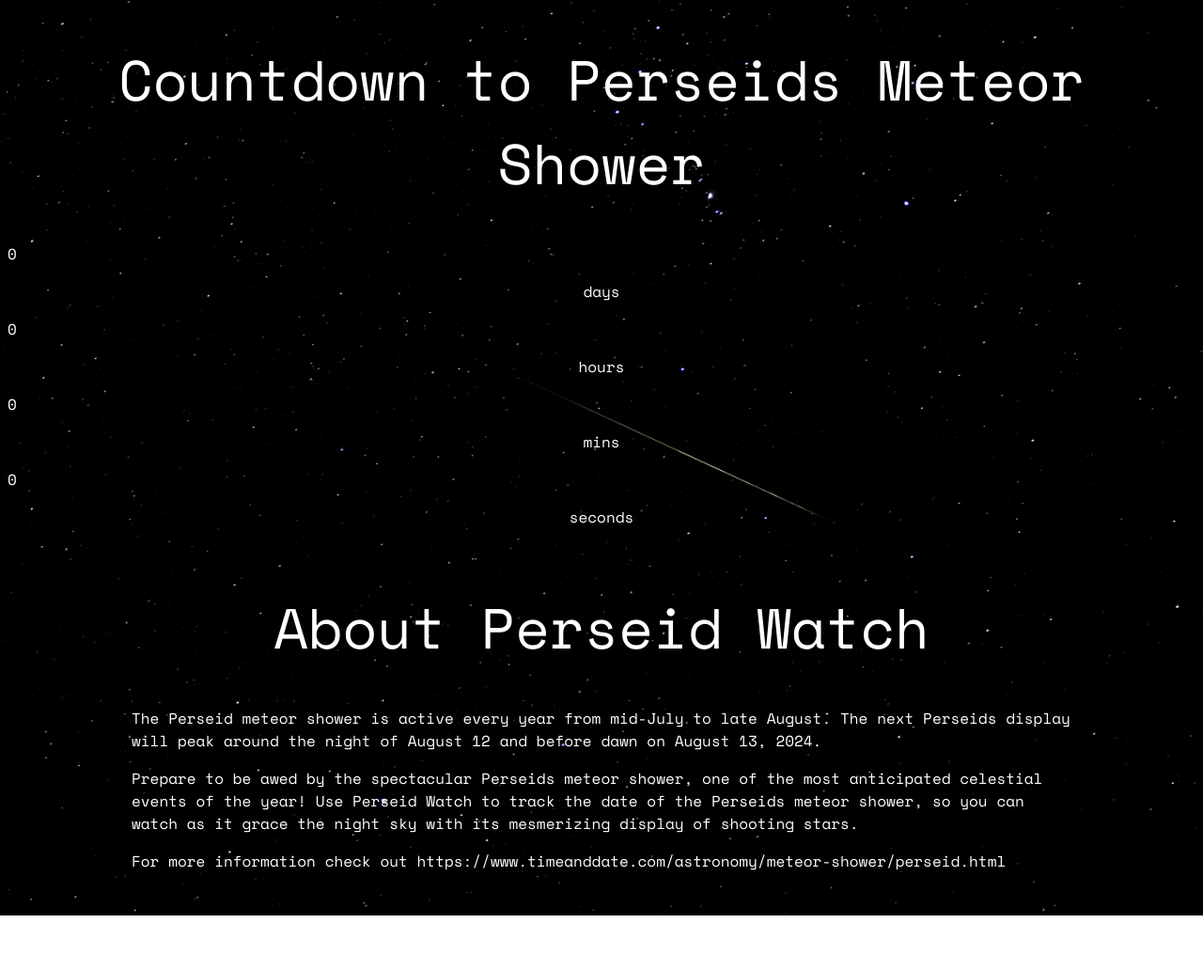
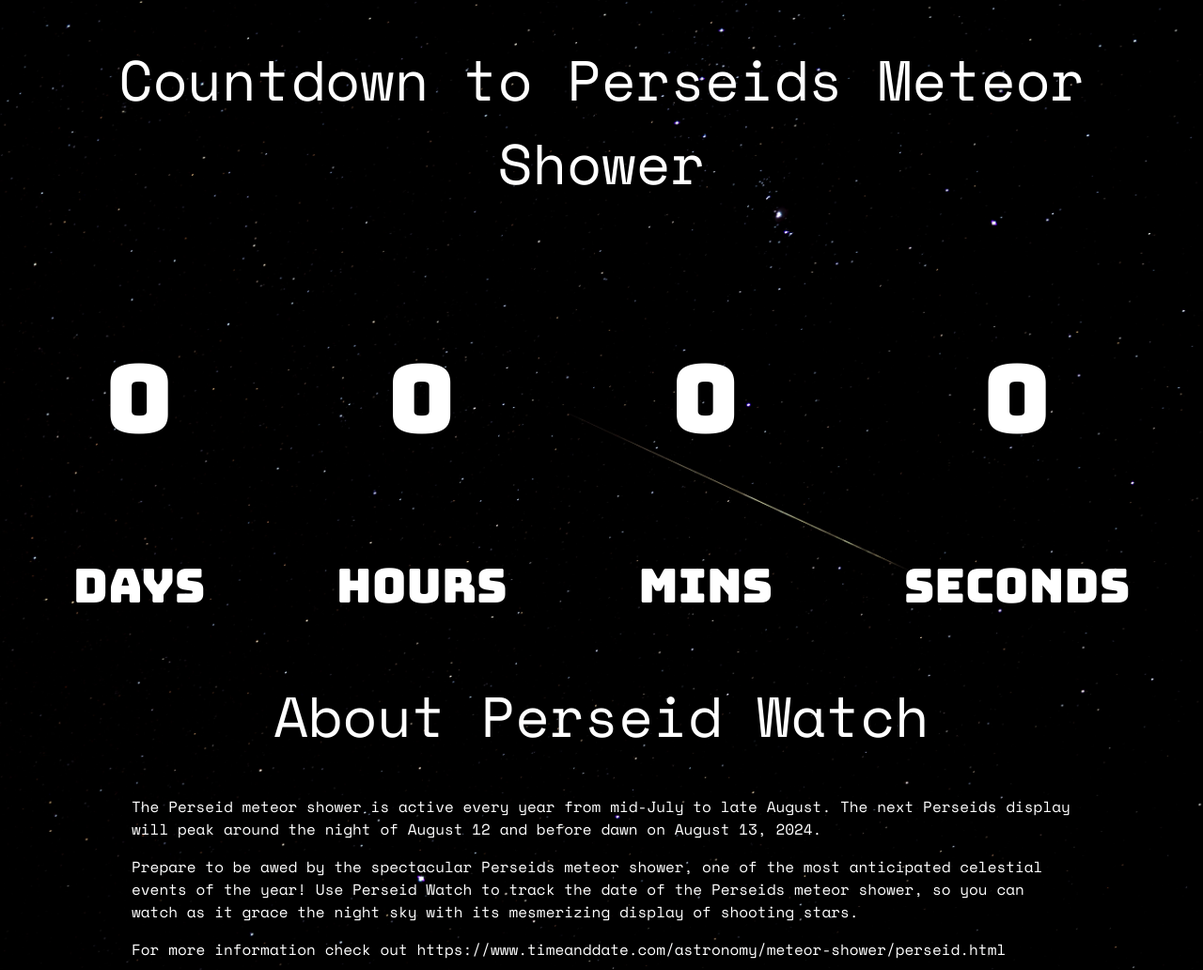
Before and after one commit to dennis-oconnell/practice-projects, a plain HTML site: page perseid-watch/index.html in a window 1280 px wide. Shown: the top 1032 px of the page at 94% size. Before the commit the page ends 974 px from the top, so only its background shows below. Drawn offline with nearby package versions, Linux system fonts and the light colour scheme.

Commit message:
feature: styling of the timer
feature: styling of the timer

```diff
--- a/perseid-watch/index.html
+++ b/perseid-watch/index.html
@@ -8,27 +8,27 @@
 		<link rel="preconnect" href="https://fonts.googleapis.com" />
 		<link rel="preconnect" href="https://fonts.gstatic.com" crossorigin />
 		<link
-			href="https://fonts.googleapis.com/css2?family=Space+Mono:ital,wght@0,400;0,700;1,400;1,700&display=swap"
+			href="https://fonts.googleapis.com/css2?family=Bungee&family=Space+Mono:ital,wght@0,400;0,700;1,400;1,700&display=swap"
 			rel="stylesheet"
 		/>
 	</head>
 	<body>
+		<h1>Countdown to Perseids Meteor Shower</h1>
 		<div class="countdown-timer">
-			<h1>Countdown to Perseids Meteor Shower</h1>
 			<div class="countdown-el days-c">
-				<p id="days">0</p>
+				<p class="ticker" id="days">0</p>
 				<span>days</span>
 			</div>
 			<div class="countdown-el hours-c">
-				<p id="hours">0</p>
+				<p class="ticker" id="hours">0</p>
 				<span>hours</span>
 			</div>
 			<div class="countdown-el mins-c">
-				<p id="mins">0</p>
+				<p class="ticker" id="mins">0</p>
 				<span>mins</span>
 			</div>
 			<div class="countdown-el seconds-c">
-				<p id="seconds">0</p>
+				<p class="ticker" id="seconds">0</p>
 				<span>seconds</span>
 			</div>
 		</div>
--- a/perseid-watch/styles.css
+++ b/perseid-watch/styles.css
@@ -18,7 +18,22 @@ body {
 	padding: 20px;
 	margin-bottom: 10px;
 }
-
+.countdown-timer {
+	display: flex;
+	justify-content: center;
+	flex-direction: row;
+	font-family: "Bungee", sans-serif;
+	font-size: 50px;
+}
+.countdown-el {
+	display: flex;
+	flex-direction: column;
+	flex-grow: 1;
+	align-items: center;
+}
+.ticker {
+	font-size: 100px;
+}
 h1 {
 	font-size: 60px;
 	font-weight: lighter;
```
